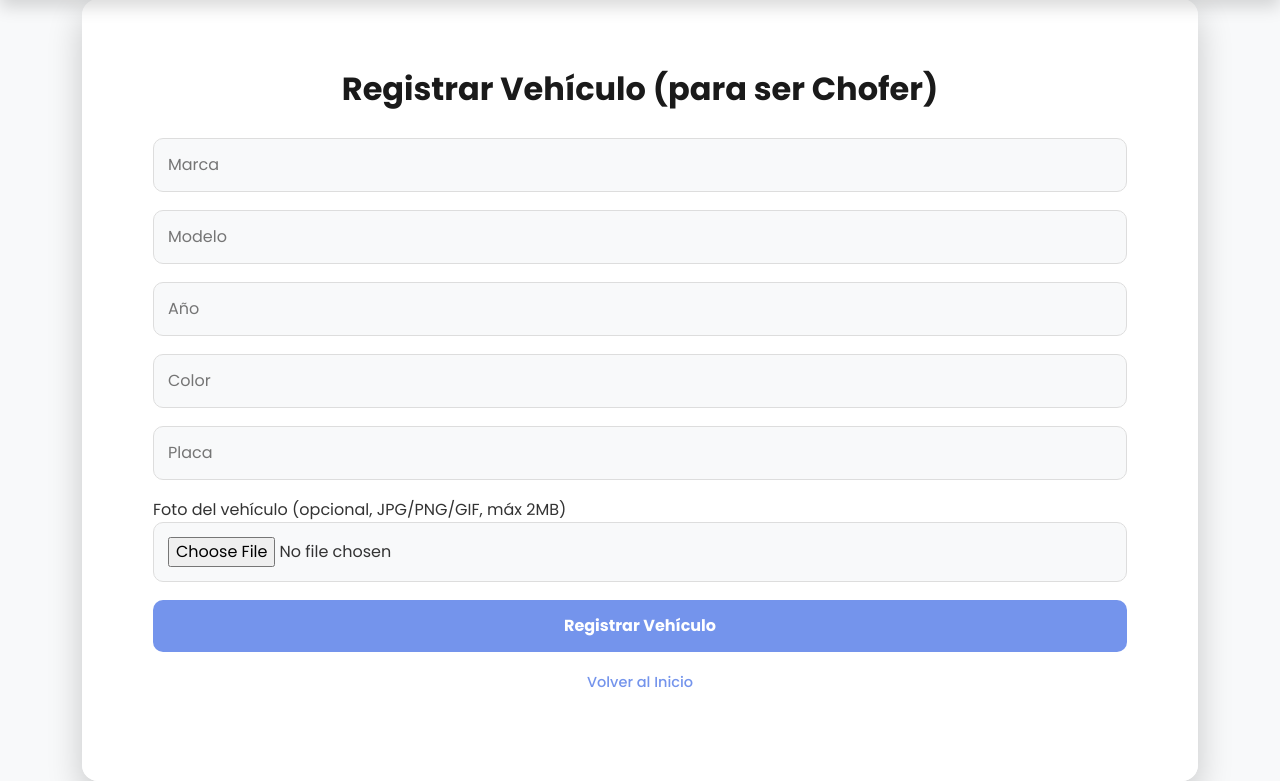
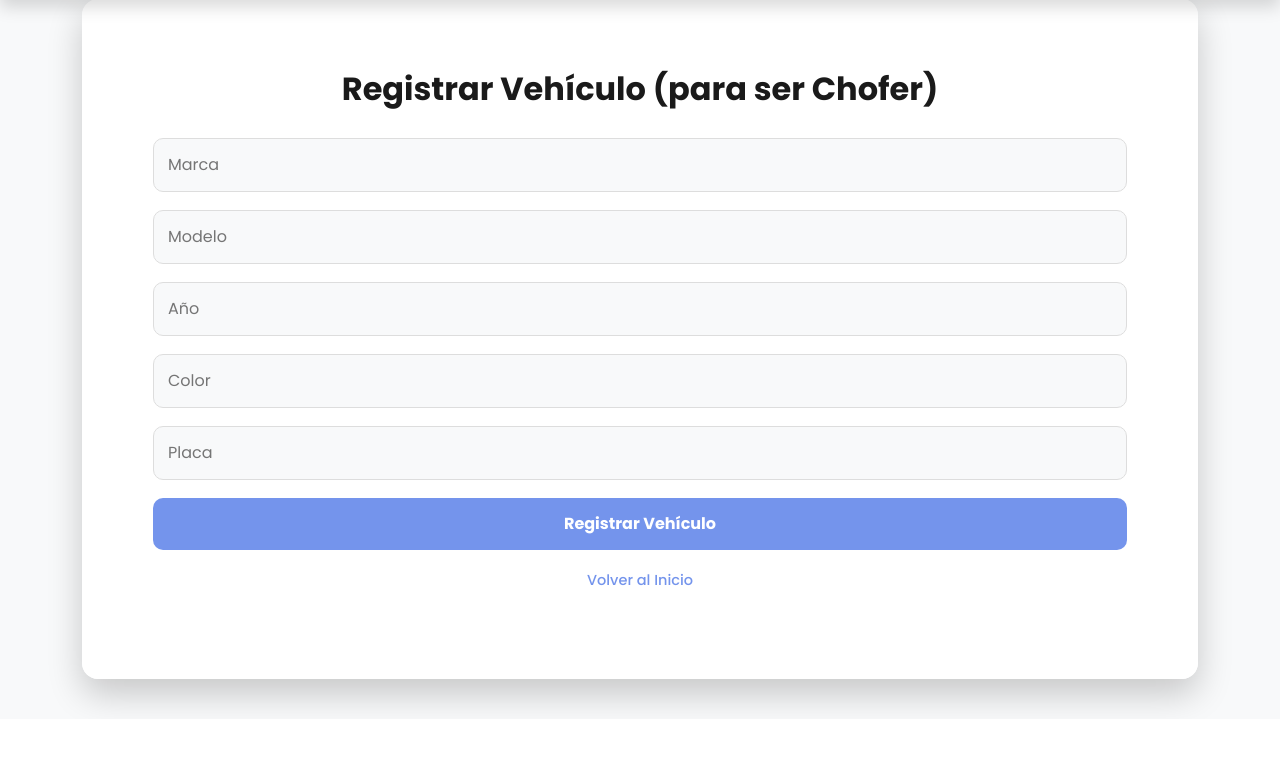
Before and after one commit to ElaiM02/CSGO, a PHP site: page /registroVehiculos.php in a window 1280 px wide. Shown: the part 81-862 px from the top of the page. After the commit the page ends 800 px from the top, so only its background shows below. Run offline with PHP 8.4, Linux system fonts and the light colour scheme; a user stored in the database is signed in.

Commit message:
Finalizado 100

```diff
--- a/public/pendientes.php
+++ b/public/pendientes.php
@@ -76,7 +76,7 @@ if ($_SERVER['REQUEST_METHOD'] === 'POST' && isset($_POST['vehiculo_id'], $_POST
                                     </thead>
                                     <tbody>
                                         <?php
-                                       $sql = "SELECT v.*, u.usuario, u.email, u.rol, u.id AS usuario_idFROM vehiculos v JOIN usuarios u ON v.user_id = u.id
+                                       $sql = "SELECT v.*, u.usuario, u.email, u.rol, u.id AS usuario_id FROM vehiculos v JOIN usuarios u ON v.user_id = u.id
                                         WHERE v.estado = 'pendiente' ORDER BY v.fecha_registro DESC";
                                         $result = $conn->query($sql);
                                         while ($v = $result->fetch_assoc()):
--- a/public/registroVehiculos.php
+++ b/public/registroVehiculos.php
@@ -34,8 +34,6 @@ if (!isset($_SESSION['user_id'])) {
                 <input type="number" name="ano" placeholder="Año " min="1900" max="<?php echo date('Y'); ?>" required>
                 <input type="text" name="color" placeholder="Color " required>
                 <input type="text" name="placa" placeholder="Placa" pattern="[A-Z0-9]{6,10}" title="Placa válida" required>
-                <label for="foto">Foto del vehículo (opcional, JPG/PNG/GIF, máx 2MB)</label>
-                <input type="file" name="foto" accept="image/*">
                 <button type="submit">Registrar Vehículo</button>
                 <p><a href="dashboard.php">Volver al Inicio</a></p>
             </form>
```
